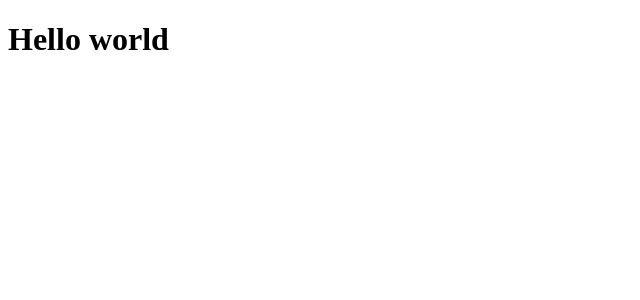
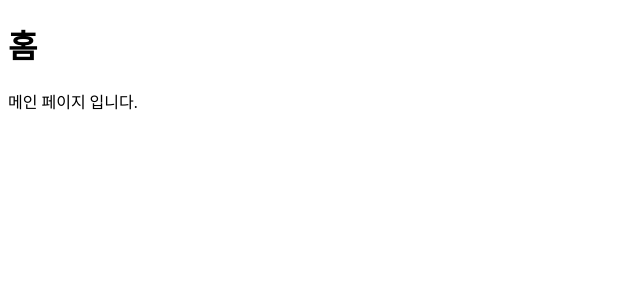
Before and after one commit to jake920220/matam, a React app: page / in a window 1280 px wide. Shown: the top 300 px of the page, without its empty margins (0-640 px from the left). Built offline with nearby package versions, Linux system fonts and the light colour scheme.

Commit message:
~ work 수정사항

```diff
--- a/src/App.tsx
+++ b/src/App.tsx
@@ -1,11 +1,29 @@
 import React from "react";
 import { ThemeProvider } from "styled-components";
+import {
+    createBrowserRouter,
+    createRoutesFromElements,
+    Route,
+    RouterProvider,
+} from "react-router-dom";
 import theme from "./styles/theme";
 
+import Home from "./pages/Home";
+import Calculator from "./pages/Calculator";
+import Scanner from "./pages/Scanner";
+
 const App = (): JSX.Element => {
+    const router = createBrowserRouter(
+        createRoutesFromElements(
+            <Route path="/" element={<Home />}>
+                <Route path={"/calculator"} element={<Calculator />} />
+                <Route path={"/scanner"} element={<Scanner />} />
+            </Route>
+        )
+    );
     return (
         <ThemeProvider theme={theme}>
-            <h1>Hello world</h1>
+            <RouterProvider router={router} />
         </ThemeProvider>
     );
 };
--- a/src/index.tsx
+++ b/src/index.tsx
@@ -16,5 +16,4 @@ if ("serviceWorker" in navigator) {
 }
 
 const container = document.getElementById("root");
-const root = createRoot(container!);
-root.render(<App />);
+createRoot(container!).render(<App />);
--- a/src/pages/Calculator.tsx
+++ b/src/pages/Calculator.tsx
@@ -1,6 +1,7 @@
 import React from "react";
 
 const Calculator = () => {
+    console.log("calculator page");
     return (
         <div>
             <h1>Calculator</h1>
--- /dev/null
+++ b/src/pages/Home.tsx
@@ -0,0 +1,12 @@
+import React from "react";
+
+const Home = () => {
+    return (
+        <div>
+            <h1>홈</h1>
+            <p>메인 페이지 입니다.</p>
+        </div>
+    );
+};
+
+export default Home;
--- a/src/pages/Scanner.tsx
+++ b/src/pages/Scanner.tsx
@@ -1,9 +1,10 @@
 import React from "react";
 
 const Scanner = () => {
+    console.log("scanner page");
     return (
         <div>
-            <h1>Scanner</h1>
+            <h2>Scanner</h2>
         </div>
     );
 };
--- a/webpack.common.js
+++ b/webpack.common.js
@@ -1,6 +1,5 @@
 const path = require("path");
 const HtmlWebpackPlugin = require("html-webpack-plugin");
-const WorkboxPlugin = require("workbox-webpack-plugin");
 
 const rules = [
     {
@@ -48,10 +47,5 @@ module.exports = {
         new HtmlWebpackPlugin({
             template: path.resolve(__dirname, "public", "index.html"),
         }),
-        new WorkboxPlugin.GenerateSW({
-            clientsClaim: true,
-            skipWaiting: true,
-            maximumFileSizeToCacheInBytes: 10 * 1024 * 1024,
-        }),
     ],
 };
```
Also changed, not shown: src/pages/Error.tsx (added, +19 -0 lines), webpack.prod.js (+8 -0 lines).
